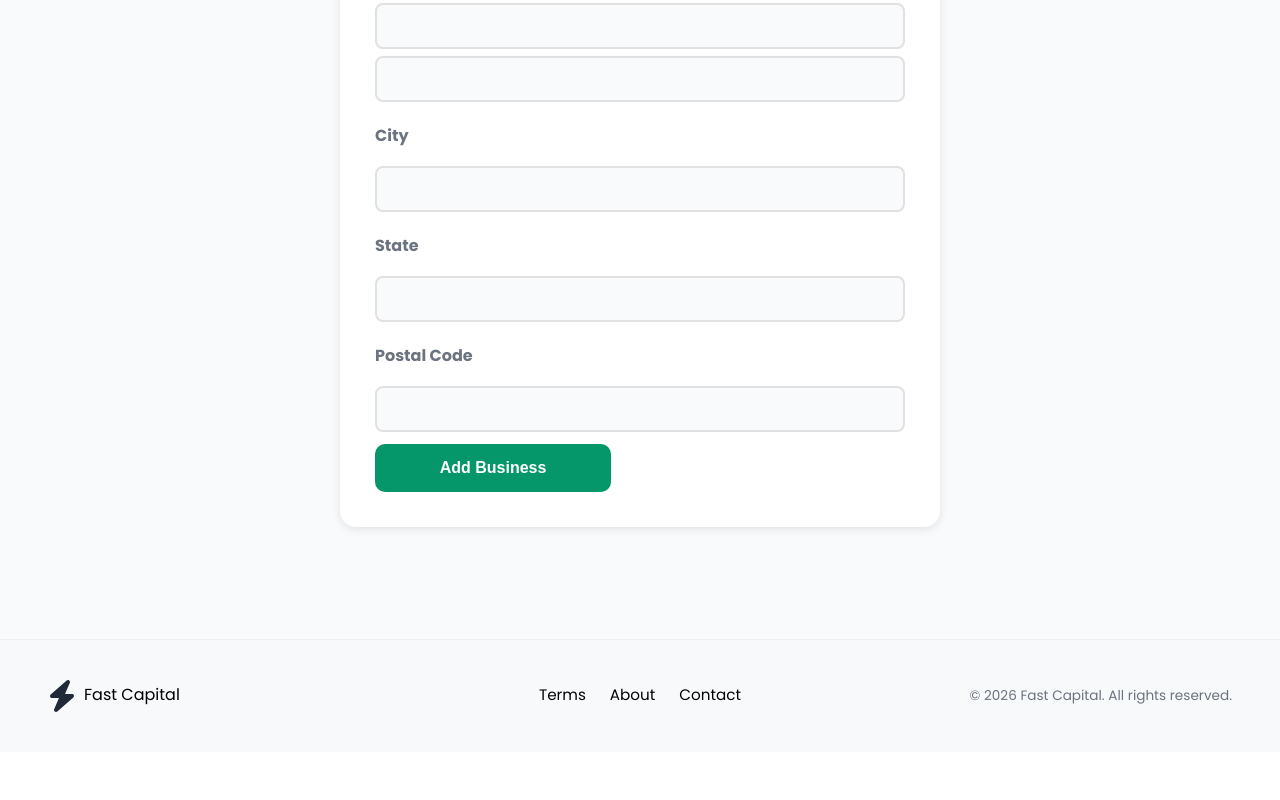
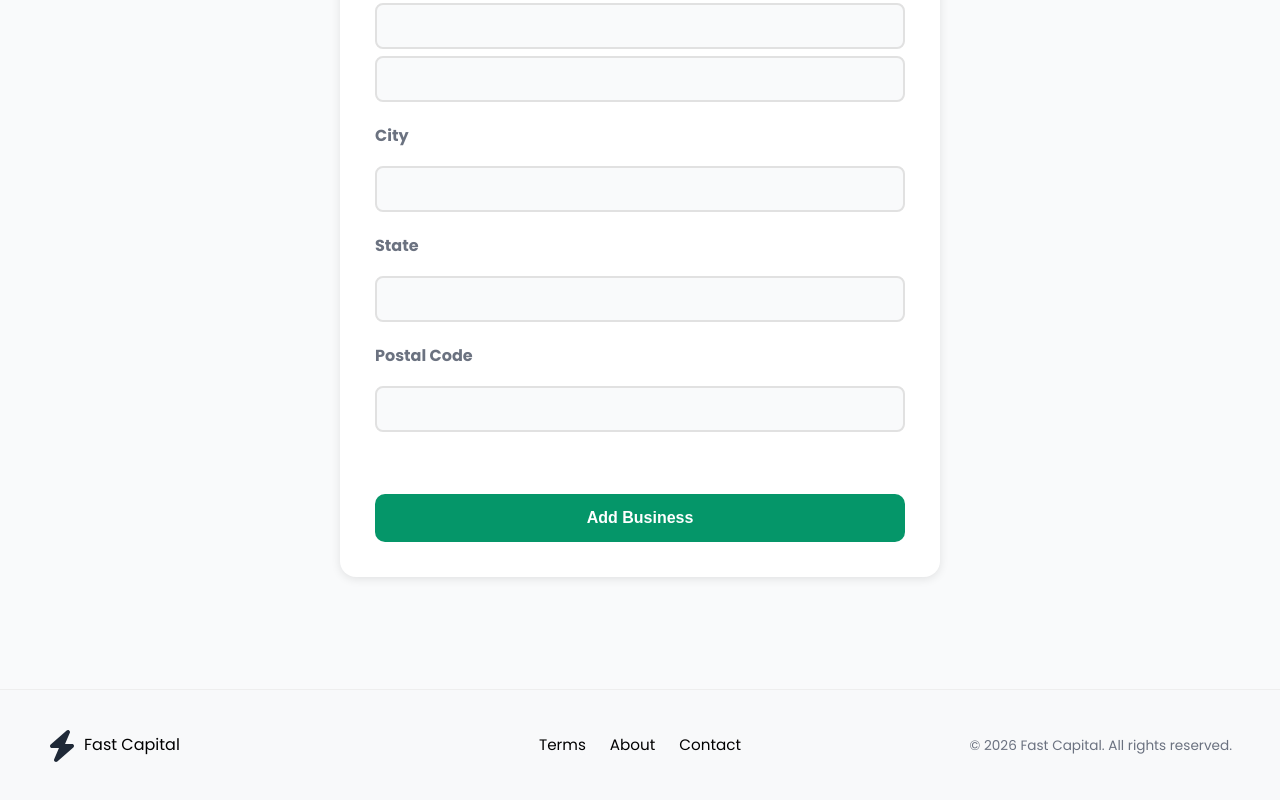
Before and after one commit to jlai9001/FastCapital, a React (Vite) app in the folder client/: page /add-business in a window 1280 px wide. Shown: the part 564-1364 px from the top of the page. Before the commit the page ends 1316 px from the top, so only its background shows below. Built offline with nearby package versions, Linux system fonts and the light colour scheme; no server answers; sample sign-in values are in the browser's storage.

Commit message:
add business styling

```diff
--- a/client/src/pages/add-business.css
+++ b/client/src/pages/add-business.css
@@ -145,7 +145,9 @@ input[type="file"]::file-selector-button:hover {
 }
 
 .no-business-button{
+    margin-top: 50px !important;
     height: 48px !important;
+    width: 100% !important;
 }
 
 /* ✅ MOBILE ONLY behavior:
```
